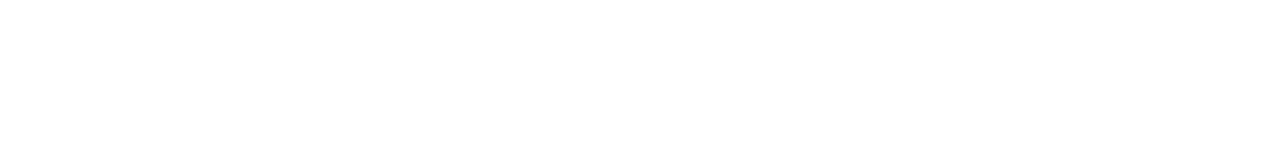
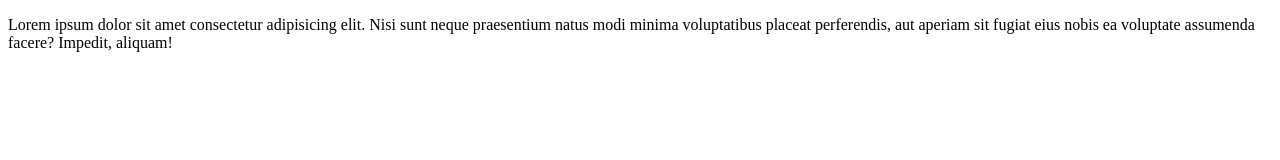
Before and after one commit to Adrianxx14/test-Repositorio, a plain HTML site: page index.html in a window 1280 px wide. Drawn offline with Linux system fonts and the light colour scheme.

Commit message:
Agregar div contenedor

```diff
--- a/index.html
+++ b/index.html
@@ -7,6 +7,11 @@
     <title>GIT VSCODE</title>
 </head>
 <body>
-
+    <!-- DIV CONTENT 1 -->
+    <div class="container">
+        <div class="row">
+            <p>Lorem ipsum dolor sit amet consectetur adipisicing elit. Nisi sunt neque praesentium natus modi minima voluptatibus placeat perferendis, aut aperiam sit fugiat eius nobis ea voluptate assumenda facere? Impedit, aliquam!</p>
+        </div>
+    </div>
 </body>
 </html>
```
